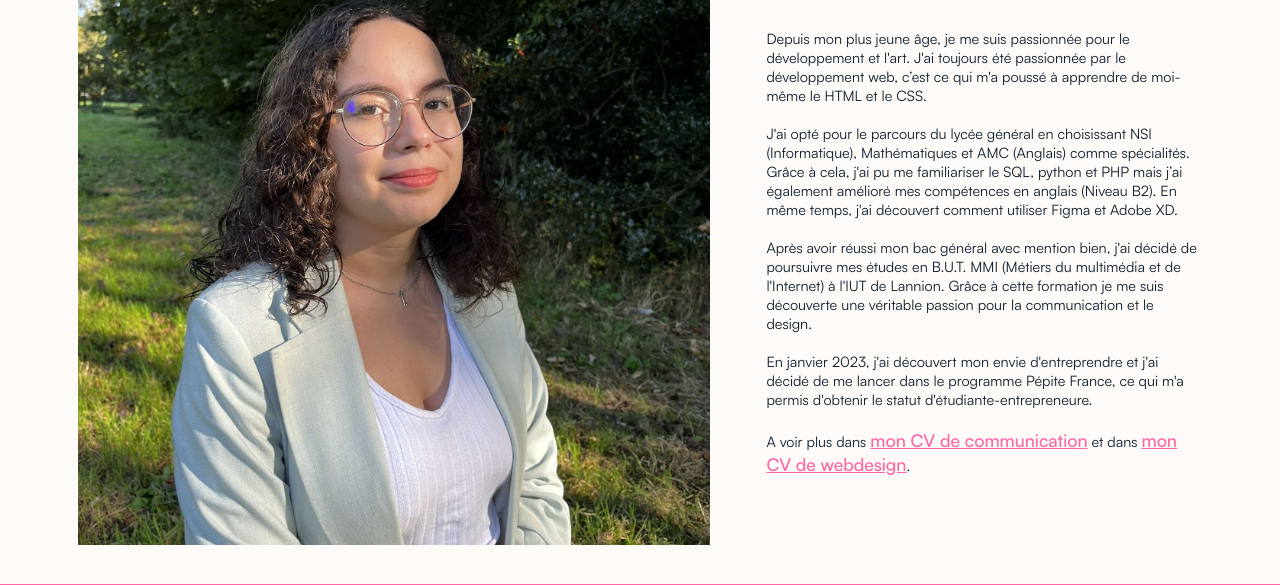
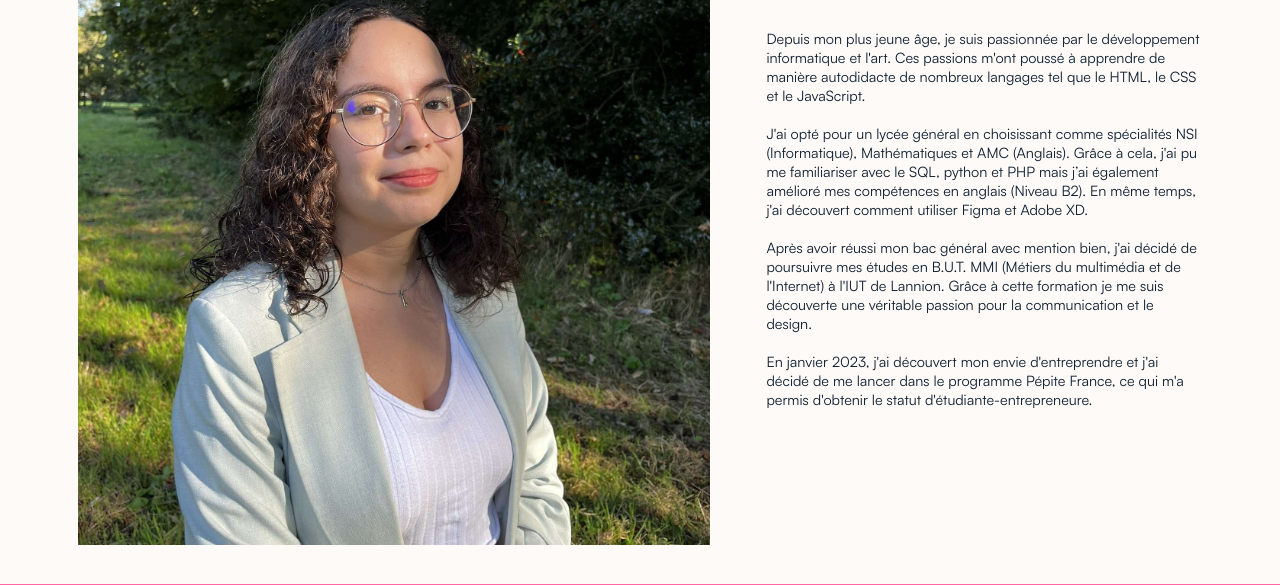
Before and after one commit to Lola0810/Portfolio, a plain HTML site: page views/contact.html in a window 1280 px wide. Shown: the part 758-1343 px from the top of the page. Drawn offline with Linux system fonts and the light colour scheme.

Commit message:
bug footer

```diff
--- a/views/contact.html
+++ b/views/contact.html
@@ -56,17 +56,13 @@
                 <h2>À propos</h2>
 
                 <p>
-                    Depuis mon plus jeune âge, je me suis passionnée pour le développement et l'art. J'ai toujours été passionnée par le développement web, c’est ce qui m'a poussé à apprendre de moi-même le HTML et le CSS.
+                    Depuis mon plus jeune âge, je suis passionnée par le développement informatique et l'art. Ces passions m'ont poussé à apprendre de manière autodidacte de nombreux langages tel que le HTML, le CSS et le JavaScript.
                     <br><br>
-                    J'ai opté pour le parcours du lycée général en choisissant NSI (Informatique), Mathématiques et AMC (Anglais) comme spécialités. Grâce à cela, j'ai pu me familiariser le SQL, python et PHP mais j’ai également amélioré mes compétences en anglais (Niveau B2). En même temps, j'ai découvert comment utiliser Figma et Adobe XD.
+                    J'ai opté pour un lycée général en choisissant comme spécialités NSI (Informatique), Mathématiques et AMC (Anglais). Grâce à cela, j'ai pu me familiariser avec le SQL, python et PHP mais j’ai également amélioré mes compétences en anglais (Niveau B2). En même temps, j'ai découvert comment utiliser Figma et Adobe XD.
                     <br><br>
                     Après avoir réussi mon bac général avec mention bien, j'ai décidé de poursuivre mes études en B.U.T. MMI (Métiers du multimédia et de l'Internet) à l'IUT de Lannion. Grâce à cette formation je me suis découverte une véritable passion pour la communication et le design.
                     <br><br>
                     En janvier 2023, j'ai découvert mon envie d'entreprendre et j'ai décidé de me lancer dans le programme Pépite France, ce qui m'a permis d'obtenir le statut d'étudiante-entrepreneure.
-                    <br><br>
-
-                    A voir plus dans
-                    <a href="../assets/images/Lola_Navarro_Communication_CV.pdf" target="_blank">mon CV de communication</a> et dans <a href="../assets/images/Lola_Navarro_WebDesign_CV.pdf">mon CV de webdesign</a>.
                 </p>
             </div>
         </div>
@@ -78,8 +74,8 @@
         <span>&copy; Lola Navarro 2024</span>
 
         <nav>
-            <a id="lien_github" href="https://github.com/Lola0810"><img src="../assets/images/Github.svg" alt="Clique ici pour voir mon github"></a>
-            <a id="len_linkedIn" href="https://www.linkedin.com/in/lola-navarro/"><img src="../assets/images/Linkedin.svg" alt="Clique ici pour voir mon linkedin"></a>
+            <a id="lien_github" href="https://github.com/Lola0810"><img src="../assets/images/github.svg" alt="Clique ici pour voir mon github"></a>
+            <a id="len_linkedIn" href="https://www.linkedin.com/in/lola-navarro/"><img src="../assets/images/linkedin.svg" alt="Clique ici pour voir mon linkedin"></a>
         </nav>
     </footer>
 
```
Also changed, not shown: views/projects.html (+2 -2 lines).
